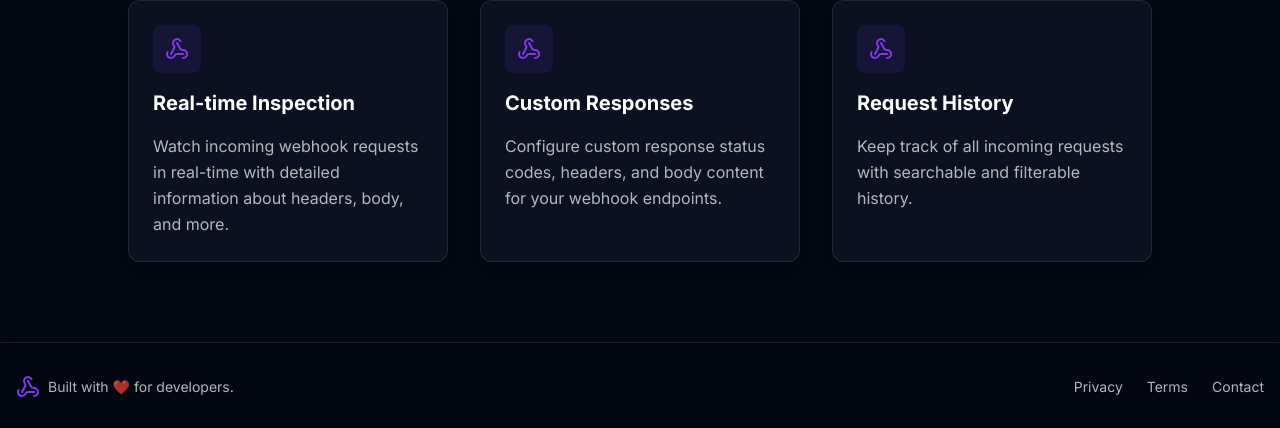
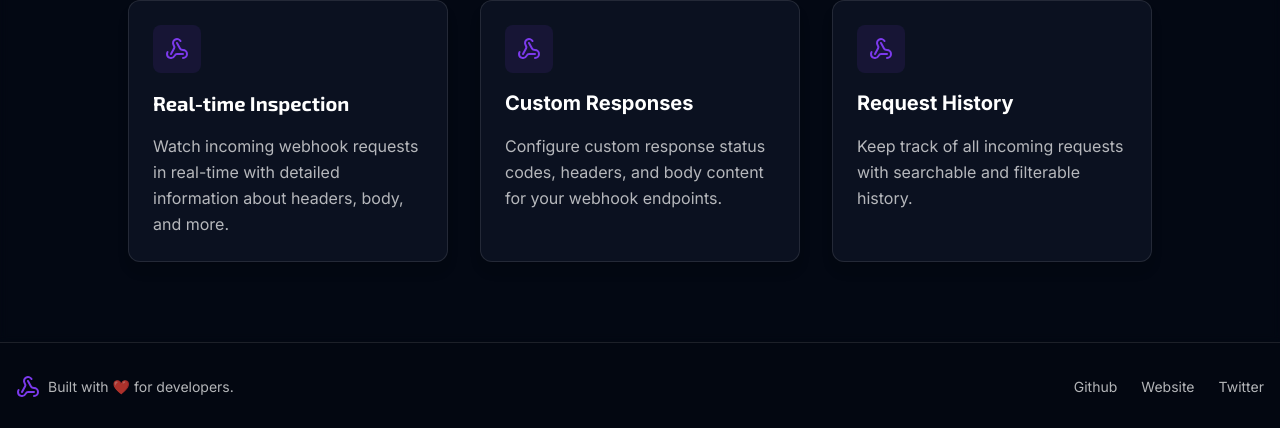
Before and after one commit to kenny-io/moqa, a Next.js app: page / in a window 1280 px wide. Shown: the part 737-1165 px from the top of the page. Built offline with nearby package versions, Linux system fonts and the light colour scheme; no server answers; what @supabase/auth-helpers-nextjs would draw is missing.

Commit message:
update redirect and use new font

```diff
--- a/app/auth/sign-up/page.tsx
+++ b/app/auth/sign-up/page.tsx
@@ -12,6 +12,7 @@ import { supabase } from "@/lib/supabase";
 import { toast } from "sonner";
 import { Header } from "@/components/layout/header";
 import { Footer } from "@/components/layout/footer";
+import { getSiteURL } from '@/lib/utils';
 
 export default function SignUpPage() {
   const [email, setEmail] = useState("");
@@ -28,7 +29,7 @@ export default function SignUpPage() {
         email,
         password,
         options: {
-          emailRedirectTo: `${window.location.origin}/auth/callback`,
+          emailRedirectTo: `${getSiteURL()}/auth/callback`,
         },
       });
 
@@ -47,30 +48,13 @@ export default function SignUpPage() {
     }
   };
 
-  // const handleGitHubSignUp = async () => {
-  //   try {
-  //     const { error } = await supabase.auth.signInWithOAuth({
-  //       provider: 'github',
-  //       options: {
-  //         redirectTo: `${window.location.origin}/auth/callback`,
-  //       },
-  //     });
-
-  //     if (error) {
-  //       toast.error(error.message);
-  //     }
-  //   } catch (error) {
-  //     console.error('Error signing up with GitHub:', error);
-  //     toast.error('Failed to sign up with GitHub');
-  //   }
-  // };
 
   const handleGitHubSignUp = async () => {
     try {
       const { error } = await supabase.auth.signInWithOAuth({
         provider: 'github',
         options: {
-          redirectTo: `${window.location.origin}/auth/callback`,
+          redirectTo: `${getSiteURL()}/auth/callback`,
         },
       });
 
--- a/app/globals.css
+++ b/app/globals.css
@@ -21,3 +21,12 @@ body {
 html {
   scroll-behavior: smooth;
 }
+
+@layer base {
+  html {
+    font-family: var(--font-exo2);
+  }
+  h1, h2 {
+    @apply font-heading;
+  }
+}
--- a/app/layout.tsx
+++ b/app/layout.tsx
@@ -1,10 +1,15 @@
 import './globals.css';
 import type { Metadata } from 'next';
-import { Inter } from 'next/font/google';
+import { Inter, Exo_2 } from 'next/font/google';
 import { ThemeProvider } from '@/components/theme-provider';
 import { Toaster } from '@/components/ui/sonner';
 
+
 const inter = Inter({ subsets: ['latin'] });
+const exo2 = Exo_2({
+  subsets: ['latin'],
+  variable: '--font-exo2',
+});
 
 export const metadata: Metadata = {
   title: 'Moqa - Test and Debug Webhooks',
@@ -21,7 +26,7 @@ export default function RootLayout({
 }) {
   return (
     <html lang="en" suppressHydrationWarning>
-      <body className={inter.className}>
+      <body className={`${inter.className} ${exo2.variable}`}>
         <ThemeProvider
           attribute="class"
           defaultTheme="system"
--- a/app/page.tsx
+++ b/app/page.tsx
@@ -46,7 +46,7 @@ export default function Home() {
                     <div className="h-12 w-12 rounded-lg bg-primary/10 flex items-center justify-center">
                       <WebhookIcon className="h-6 w-6 text-primary" />
                     </div>
-                    <h3 className="text-xl font-bold text-white">Real-time Inspection</h3>
+                    <h2 className="text-xl font-bold text-white font-arimo">Real-time Inspection</h2>
                     <p className="text-white/70 leading-relaxed">
                       Watch incoming webhook requests in real-time with detailed information about headers, body, and more.
                     </p>
@@ -61,7 +61,7 @@ export default function Home() {
                     <div className="h-12 w-12 rounded-lg bg-primary/10 flex items-center justify-center">
                       <WebhookIcon className="h-6 w-6 text-primary" />
                     </div>
-                    <h3 className="text-xl font-bold text-white">Custom Responses</h3>
+                    <h3 className="text-xl font-bold text-white font-arimo">Custom Responses</h3>
                     <p className="text-white/70 leading-relaxed">
                       Configure custom response status codes, headers, and body content for your webhook endpoints.
                     </p>
@@ -76,7 +76,7 @@ export default function Home() {
                     <div className="h-12 w-12 rounded-lg bg-primary/10 flex items-center justify-center">
                       <WebhookIcon className="h-6 w-6 text-primary" />
                     </div>
-                    <h3 className="text-xl font-bold text-white">Request History</h3>
+                    <h3 className="text-xl font-bold text-white font-arimo">Request History</h3>
                     <p className="text-white/70 leading-relaxed">
                       Keep track of all incoming requests with searchable and filterable history.
                     </p>
--- a/components/layout/footer.tsx
+++ b/components/layout/footer.tsx
@@ -13,9 +13,9 @@ export function Footer() {
             </p>
           </div>
           <div className="flex gap-6 text-sm text-white/70">
-            <Link href="/privacy" className="hover:text-primary transition-colors">Privacy</Link>
-            <Link href="/terms" className="hover:text-primary transition-colors">Terms</Link>
-            <Link href="/contact" className="hover:text-primary transition-colors">Contact</Link>
+            <Link href="https://github.com/moqa-io/moqa" className="hover:text-primary transition-colors">Github</Link>
+            <Link href="https://kenny.engineer" className="hover:text-primary transition-colors">Website</Link>
+            <Link href="https://twitter.com/kenny_io" className="hover:text-primary transition-colors">Twitter</Link>
           </div>
         </div>
       </div>
--- a/lib/utils.ts
+++ b/lib/utils.ts
@@ -4,3 +4,9 @@ import { twMerge } from 'tailwind-merge';
 export function cn(...inputs: ClassValue[]) {
   return twMerge(clsx(inputs));
 }
+
+export function getSiteURL() {
+  // In production, use the NEXT_PUBLIC_SITE_URL environment variable
+  // In development, use the current window location
+  return process.env.NEXT_PUBLIC_SITE_URL || (typeof window !== 'undefined' ? window.location.origin : '');
+}
--- a/tailwind.config.js
+++ b/tailwind.config.js
@@ -7,6 +7,9 @@ module.exports = {
   ],
   theme: {
     extend: {
+      fontFamily: {
+        heading: ['var(--font-exo2)', 'sans-serif'],
+      },
       colors: {
         background: "#030711",
         foreground: "#ffffff",
```
Also changed, not shown: app/auth/sign-in/page.tsx (+2 -20 lines).
